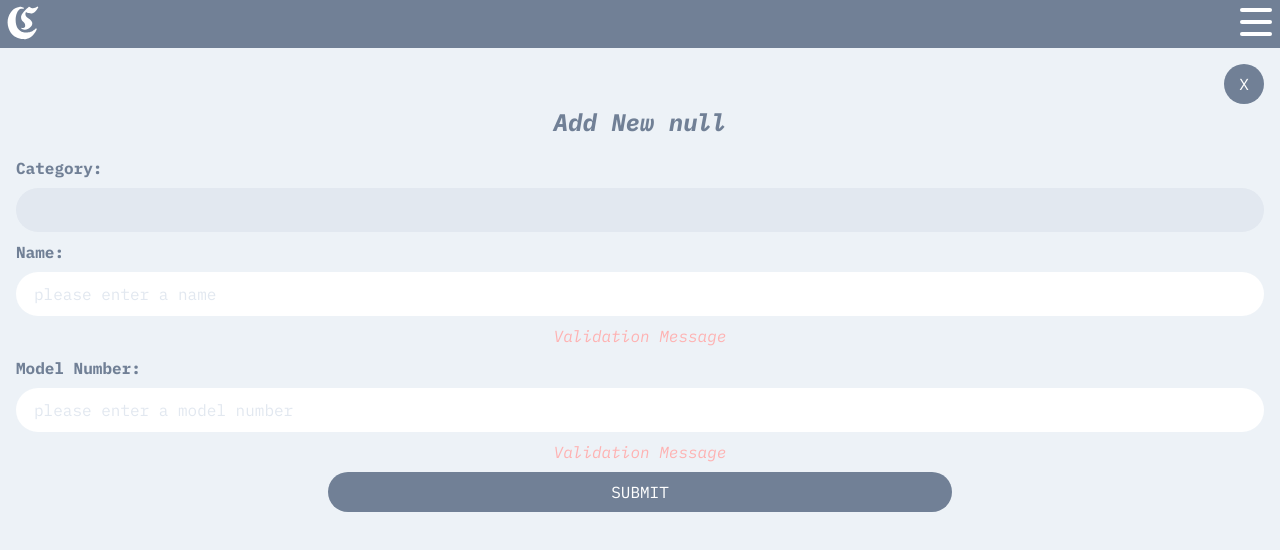
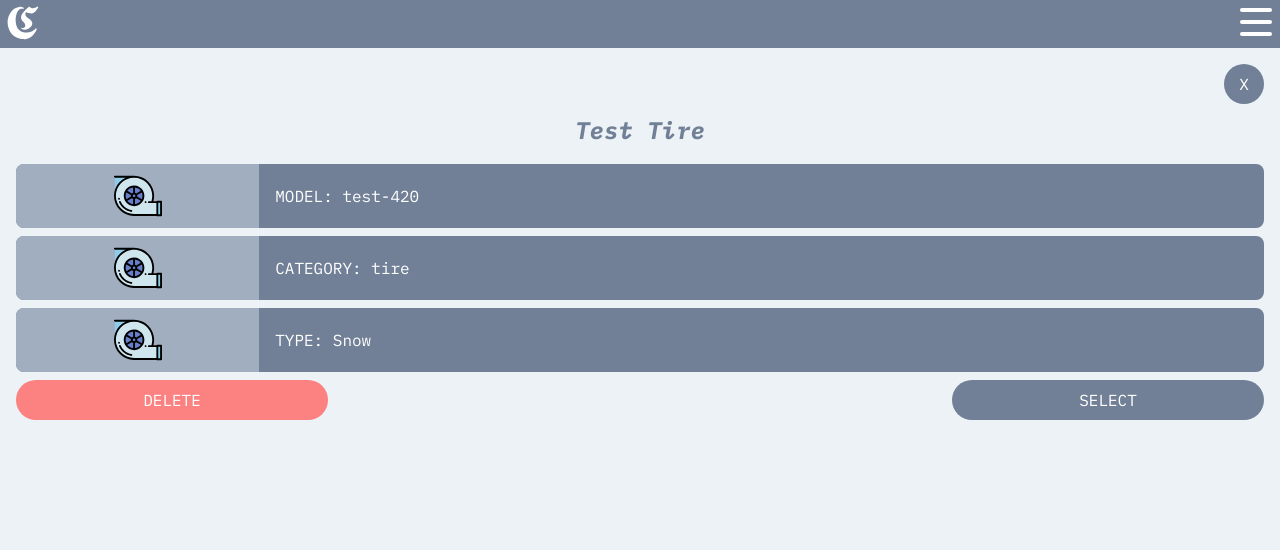
Before and after one commit to juliangroen/corvus-customs-app, a Svelte app: page / in a window 1280 px wide. Shown: the top 550 px of the page. Built offline with nearby package versions, Linux system fonts and the light colour scheme; no server answers.

Commit message:
added ViewPart view

```diff
--- a/src/App.svelte
+++ b/src/App.svelte
@@ -12,6 +12,7 @@
     import EditVehicle from './components/views/EditVehicle.svelte';
     import PartSearch from './components/views/PartSearch.svelte';
     import AddPart from './components/views/AddPart.svelte';
+    import ViewPart from './components/views/ViewPart.svelte';
 </script>
 
 <style>
@@ -45,6 +46,10 @@
         <Modal closeTarget="PartSearch">
             <AddPart />
         </Modal>
+    {:else if $appData.view == 'ViewPart'}
+        <Modal closeTarget="PartSearch" bottomLeft bottomRight>
+            <ViewPart />
+        </Modal>
     {:else}
         <Page topLeft bottomLeft>
             <Crud />
--- a/src/components/shared/Modal.svelte
+++ b/src/components/shared/Modal.svelte
@@ -1,6 +1,21 @@
 <script>
     import { appData } from '../../stores';
     export let closeTarget = '';
+    export let bottomLeft = null;
+    export let bottomRight = null;
+    $: bottomLeftButton = {
+        text: 'DELETE',
+        color: 'red-400',
+        target: '',
+        ...bottomLeft,
+    };
+    $: bottomRightButton = {
+        text: 'SELECT',
+        color: 'gray-600',
+        target: '',
+        ...bottomRight,
+    };
+    $: bottomRow = bottomLeft || bottomRight ? true : false;
 </script>
 
 <style>
@@ -8,7 +23,7 @@
 
 <!-- top button row -->
 
-<div class="relative h-8 mb-2">
+<div class="relative h-10 mb-2">
     <span
         class="absolute right-0 cursor-pointer bg-gray-600 text-white text-center leading-10 rounded-full w-10"
         on:click={() => ($appData.view = closeTarget)}>X</span>
@@ -16,6 +31,23 @@
 
 <!-- main content -->
 
-<section>
+<section class="mb-2">
     <slot />
 </section>
+
+{#if bottomRow}
+    <div class="relative h-10 mb-2">
+        <!-- Left Button -->
+        {#if bottomLeft}
+            <span
+                class="absolute left-0 cursor-pointer bg-{bottomLeftButton.color} text-white text-center leading-10 rounded-full w-1/4"
+                on:click={() => ($appData.view = bottomLeft.target)}>{bottomLeftButton.text}</span>
+        {/if}
+        <!-- Right Button -->
+        {#if bottomRight}
+            <span
+                class="absolute right-0 cursor-pointer bg-{bottomRightButton.color} text-white text-center leading-10 rounded-full w-1/4"
+                on:click={() => ($appData.view = bottomRight.target)}>{bottomRightButton.text}</span>
+        {/if}
+    </div>
+{/if}
--- /dev/null
+++ b/src/components/views/ViewPart.svelte
@@ -0,0 +1,29 @@
+<script>
+    import PartFactory from '../../models/PartFactory';
+    import TileHolder from '../shared/TileHolder.svelte';
+    export let part = PartFactory.createTire({
+        name: 'Test Tire',
+        model: 'test-420',
+        type: 'Snow',
+    });
+    let tiles = () => {
+        let array = [];
+        let obj = part.dbObject();
+        for (const key in obj) {
+            if (obj.hasOwnProperty(key) && key != 'id' && key != 'name') {
+                const element = obj[key];
+                array.push({
+                    src: '../assets/svg/parts/turbo.svg',
+                    text: `${key.toLocaleUpperCase()}: ${element}`,
+                });
+            }
+        }
+        return array;
+    };
+</script>
+
+<style>
+</style>
+
+<h1 class=" text-2xl italic font-bold text-center mb-4">{part.getName()}</h1>
+<TileHolder tiles={tiles()} />
--- a/src/models/PartFactory.js
+++ b/src/models/PartFactory.js
@@ -1,7 +1,6 @@
 import Tire from './Tire';
 
 const PartFactory = (() => {
-    //            return Tire(obj.name, obj.model, obj.type);
     const createTire = (obj) => {
         return Object.seal(Tire(obj.id, obj.name, obj.model, obj.type));
     };
--- a/src/stores.js
+++ b/src/stores.js
@@ -2,7 +2,7 @@ import { tick } from 'svelte';
 import { writable } from 'svelte/store';
 
 export const appData = writable({
-    view: 'AddPart',
+    view: 'ViewPart',
     menuIsOpen: false,
     user: { name: 'WGU' },
 });
```
